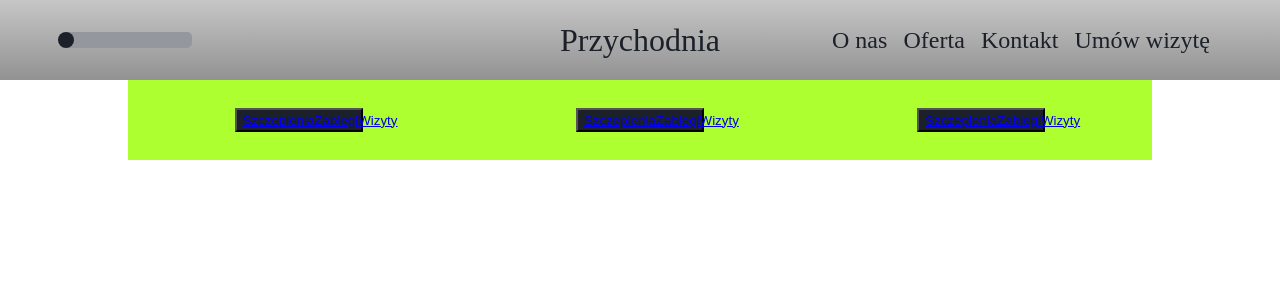
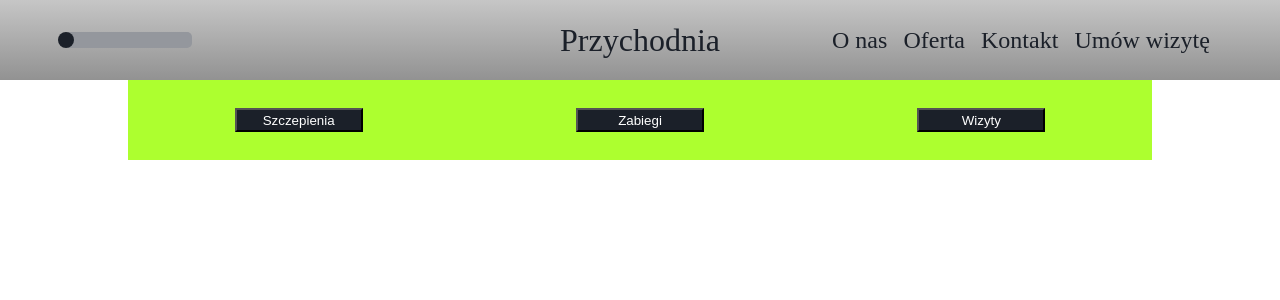
Before and after one commit to Kadavi95/ProjectMiniWeb, a React (Create React App) app: page /products in a window 1280 px wide. Shown: the top 300 px of the page. Built offline with nearby package versions, Linux system fonts and the light colour scheme.

Commit message:
added names to buttons

```diff
--- a/src/Components/Buttons.js
+++ b/src/Components/Buttons.js
@@ -6,43 +6,18 @@ const linkTo= ['vaccinate', 'treatment', 'appointments'];
 const linkTextContent = ['Szczepienia',  'Zabiegi', 'Wizyty' ];
 const linkClassName = 'productsButton';
 
-const object = {
-    firstKey: ['vaccinate', 'treatment', 'appointments'],
-    secondKey: ['Szczepienia',  'Zabiegi', 'Wizyty' ]
-}
-
-console.log(object.firstKey);
-
 
 const Buttons = () => {
-    const singleItem = object.firstKey.map(item => (
+
+    const singleLink = linkTo.map((link,i) => (
         <button>
-            <Link to = {item}>{object.secondKey.map(name => name)}</Link>
+            <Link className={linkClassName} to ={link}>{linkTextContent[i]}</Link>
         </button>
     ))
-
-    // const singleLink = linkTo.map(link => (
-    //     <button>
-    //         <Link className={linkClassName} to ={link}>{linkTextContent}</Link>
-    //     </button>
-    // ))
     // console.log(linkTo);
     return (
         <div className='buttonsContainer'>
-            {/* <button>
-                <Link className
-                ='productsButton' to='vaccinate'>Szczepienia</Link>
-            </button>
-            <button>
-                <Link className
-                ='productsButton' to='treatment'>Zabiegi</Link>
-            </button>
-            <button>
-                <Link className
-                ='productsButton' to='appointments'>Wizyty</Link>
-            </button> */}
-            {/* {singleLink} */}
-            {singleItem}
+            {singleLink}
         </div>
      );
 }
```
